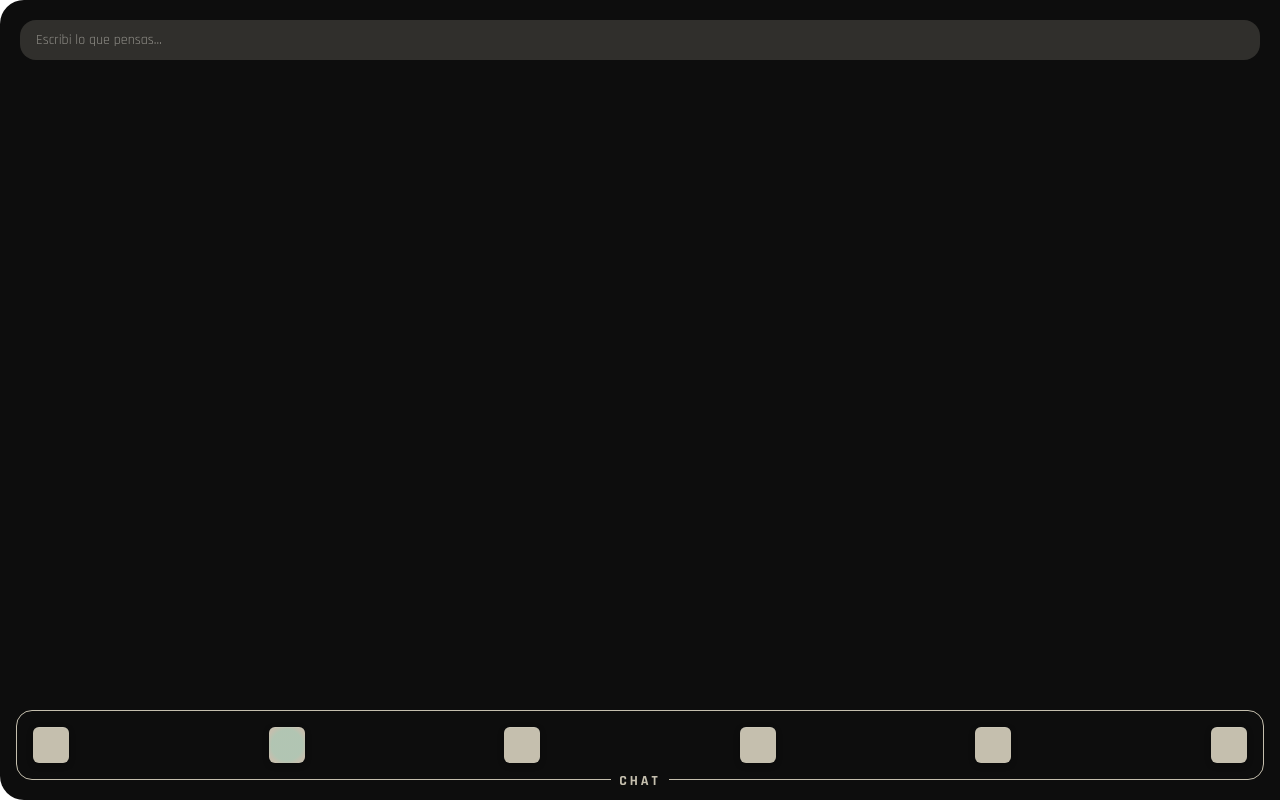
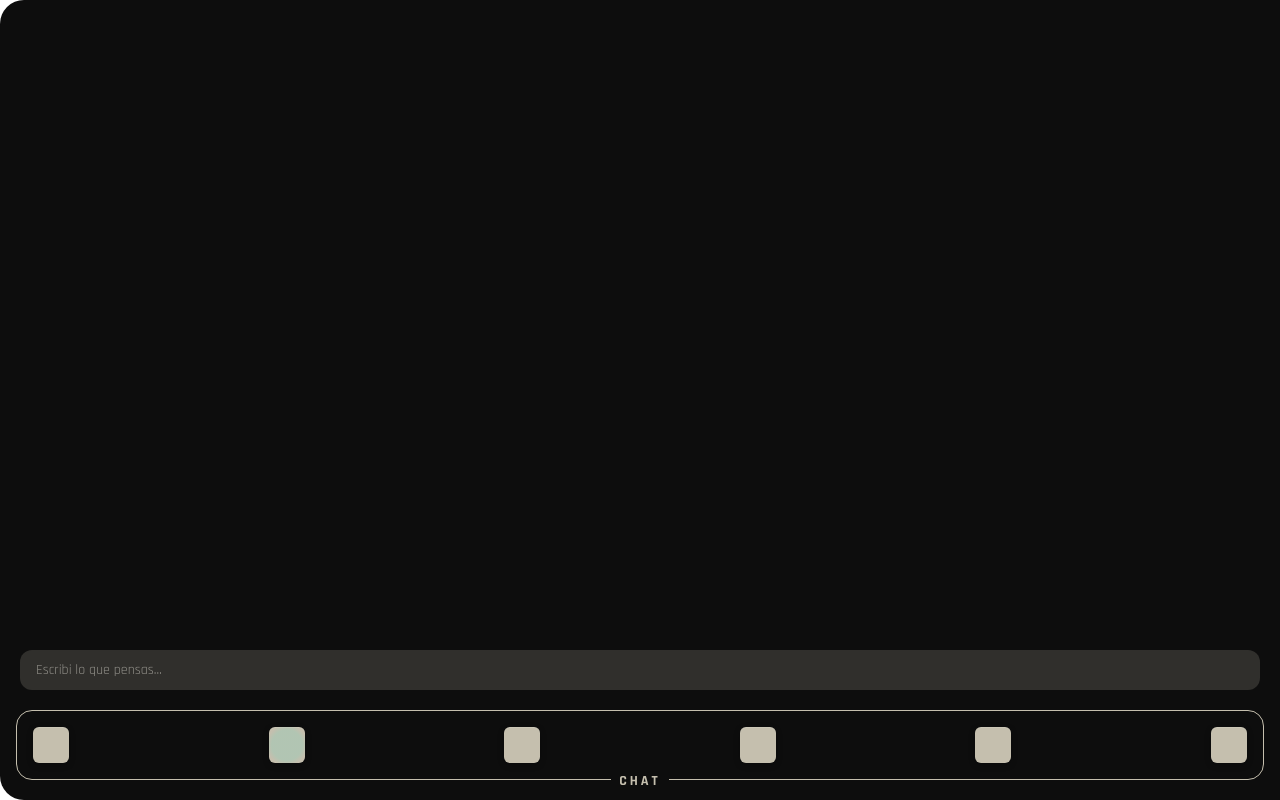
Before and after one commit to BNFLYD/WeztCode, a SvelteKit app in the folder frontend/: page / in a window 1280 px wide. Both pictures are taken after a click on the button 286 px from the left and 745 px from the top of the page. Built offline with nearby package versions, Linux system fonts and the light colour scheme; some icons are missing; a web font is replaced by a local one.

Commit message:
overflow

```diff
--- a/frontend/src/routes/+page.svelte
+++ b/frontend/src/routes/+page.svelte
@@ -89,12 +89,17 @@
 
       <!-- Chat Section -->
     {:else if activeSection === "chat"}
-      <div class="space-y-4 sticky bottom-0">
+      <div class="flex flex-col h-full">
+        <div class="flex-1 overflow-y-auto">
+
+        </div>
+        <div class="mt-auto pt-4">
         <input
           type="text"
           placeholder="Escribi lo que pensas..."
-          class="w-full px-4 py-2.5 bg-back rounded-2xl text-sm text-print-contrast placeholder:text-print-contrast/50 outline-none focus:ring-2 focus:ring-accent/20"
+          class="w-full px-4 py-2.5 bg-back rounded-xl text-sm text-print-contrast placeholder:text-print-contrast/50 outline-none focus:ring-2 focus:ring-accent/20"
         />
+      </div>
       </div>
 
       <!-- Git Section -->
```
